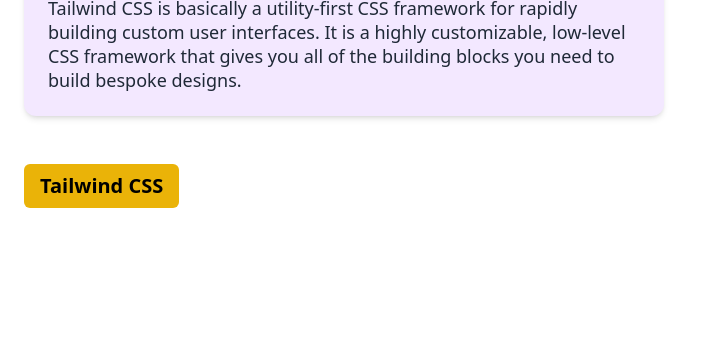
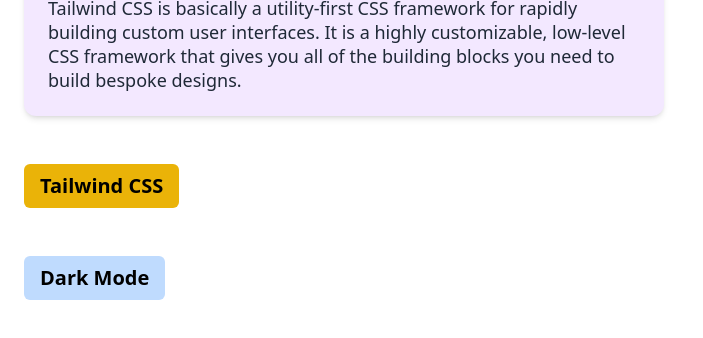
Before and after one commit to congtien2001/TaILwind-CSS, a website: page public/index.html in a window 1280 px wide. Shown: the part 90-428 px from the top of the page, without its empty margins (0-703 px from the left). Drawn offline with Linux system fonts and the light colour scheme.

Commit message:
add darkMode

```diff
--- a/public/index.html
+++ b/public/index.html
@@ -1,5 +1,5 @@
 <!DOCTYPE html>
-<html lang="en">
+<html lang="en" class="dark">
   <head>
     <meta charset="UTF-8" />
     <meta name="viewport" content="width=device-width, initial-scale=1.0" />
@@ -26,5 +26,12 @@
         Tailwind CSS
       </button>
     </div>
+    <div>
+      <button
+        class="bg-blue-200 text-black px-4 py-2 m-6 rounded-md text-xl font-semibold dark:bg-gray-400 dark:text-white"
+      >
+        Dark Mode
+      </button>
+    </div>
   </body>
 </html>
--- a/tailwind.config.js
+++ b/tailwind.config.js
@@ -1,6 +1,7 @@
 /** @type {import('tailwindcss').Config} */
 module.exports = {
   content: ["./public/**/*.html"],
+  darkMode: "class",
   theme: {
     extend: {},
   },
```
Also changed, not shown: public/tailwind.css.
